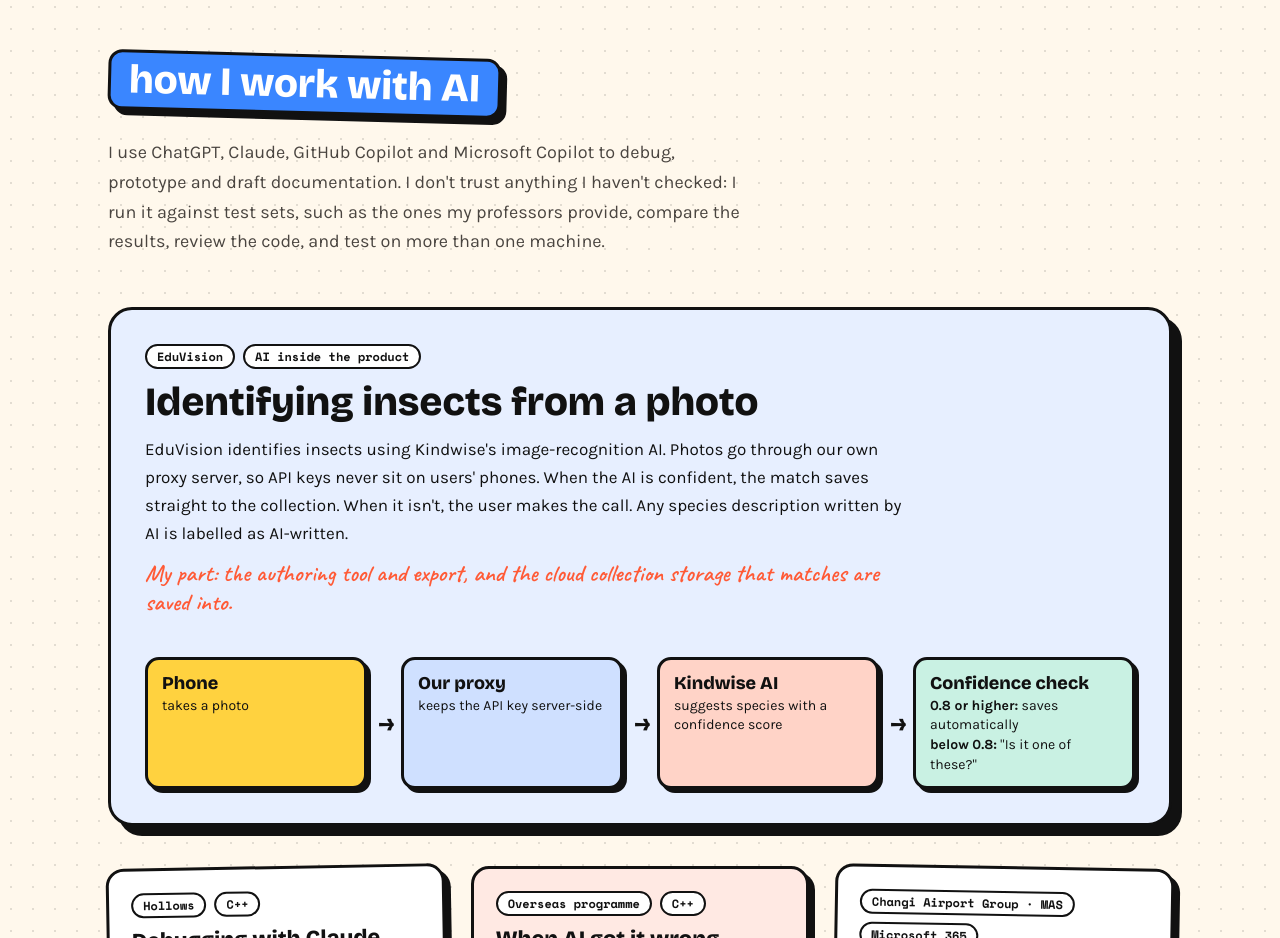
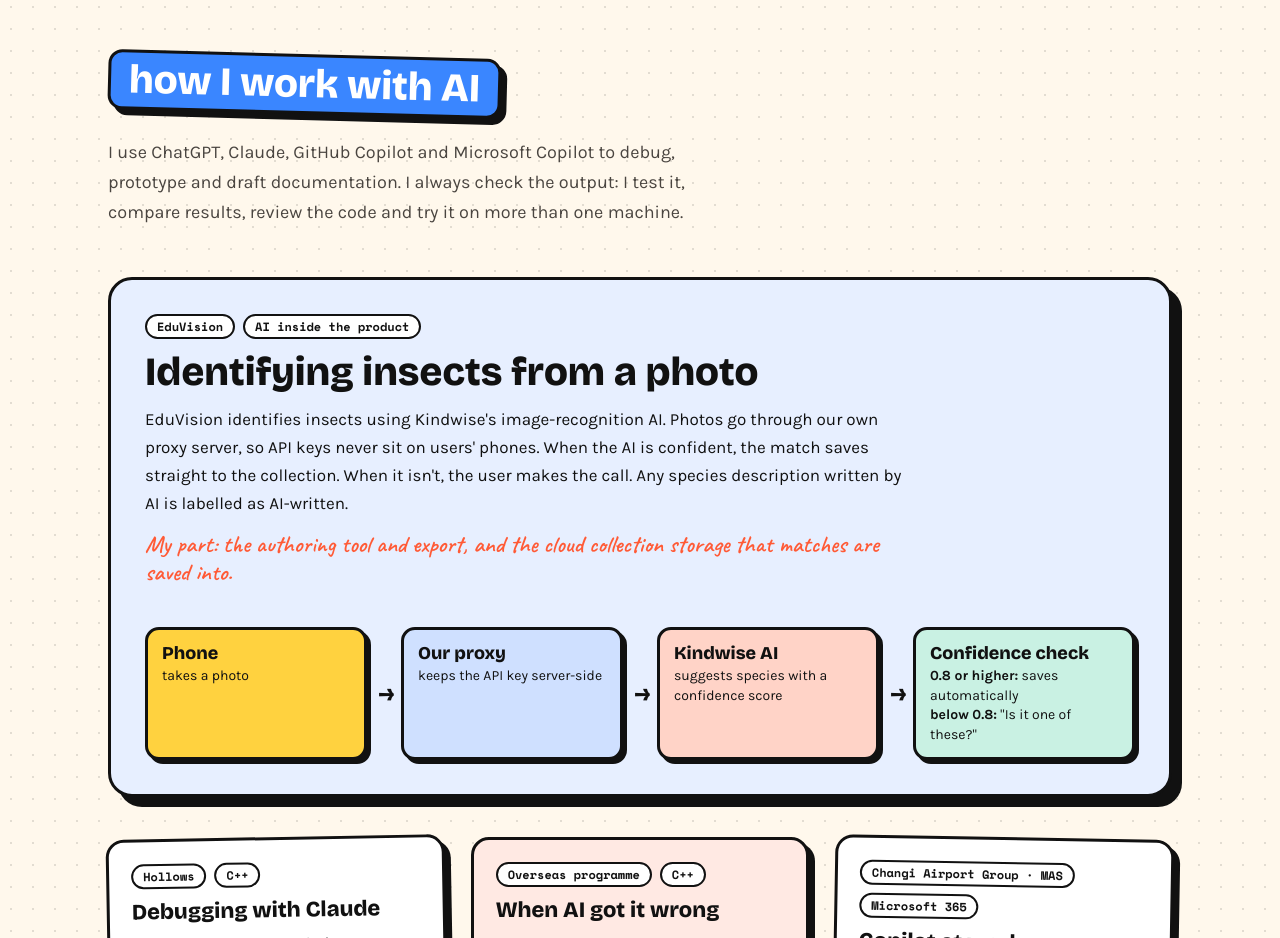
Before and after one commit to riffyyyy/riffyyyy.github.io, a plain HTML site: page index.html in a window 1280 px wide. Shown: the part 5240-6178 px from the top of the page. Drawn offline with nearby package versions, Linux system fonts and the light colour scheme.

Commit message:
Simplify AI checking line
Co-Authored-By: Claude Opus 5.5 <noreply@anthropic.com>
Claude-Session: https://claude.ai/code/session_01ApN2o66cGhLzw72MtZEneR

```diff
--- a/index.html
+++ b/index.html
@@ -251,7 +251,7 @@
   <!-- AI -->
   <section id="ai" class="ai">
     <h2 class="section-title"><span class="sticker blue">how I work with AI</span></h2>
-    <p class="work-intro">I use ChatGPT, Claude, GitHub Copilot and Microsoft Copilot to debug, prototype and draft documentation. I don't trust anything I haven't checked: I run it against test sets, such as the ones my professors provide, compare the results, review the code, and test on more than one machine.</p>
+    <p class="work-intro">I use ChatGPT, Claude, GitHub Copilot and Microsoft Copilot to debug, prototype and draft documentation. I always check the output: I test it, compare results, review the code and try it on more than one machine.</p>
 
     <article class="ai-feature">
       <div class="ai-text">
```
